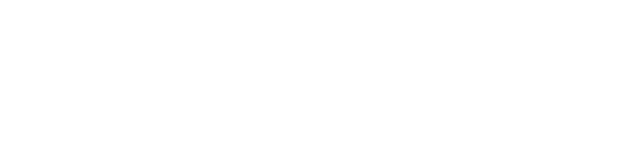
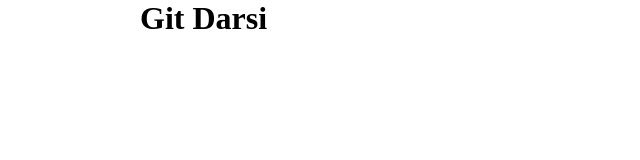
Before and after one commit to MuhammadSalimov/firstprojekt, a plain HTML site: page index.html in a window 1280 px wide. Shown: the whole page, without its empty margins (0-640 px from the left). Drawn offline with Linux system fonts and the light colour scheme.

Commit message:
o'zgarish

```diff
--- a/css/style.css
+++ b/css/style.css
@@ -3,3 +3,9 @@
     padding: 0;
     box-sizing: border-box;
 }
+
+.container{
+    width: 1000px;
+    height: 100vh;
+    margin: 0 auto;
+}
--- a/index.html
+++ b/index.html
@@ -10,7 +10,7 @@
 <body>
     <div class="container">
         <div class="row">
-            <div class="box"></div>
+            <div class="box"> <h1>Git Darsi</h1></div>
         </div>
     </div>
 </body>
```
